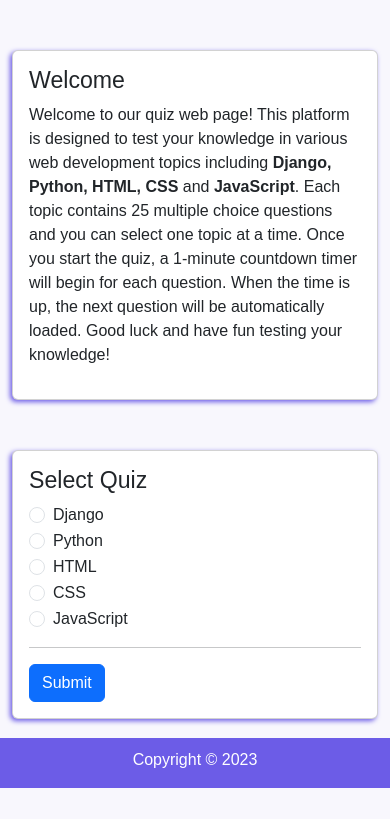
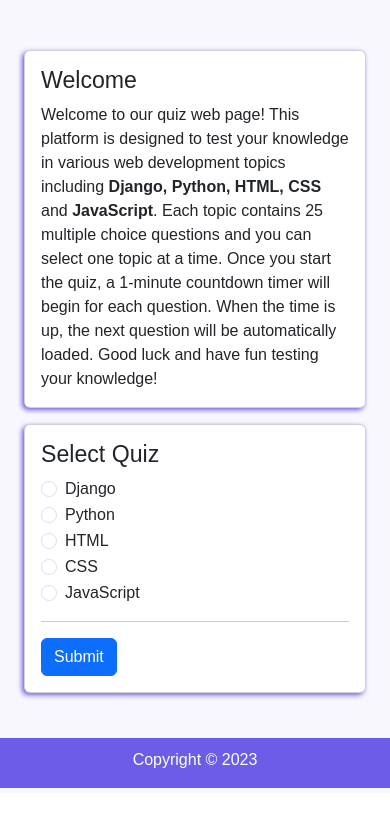
Before and after one commit to phokumc/django-quiz, a Django app: page / in a window 390 px wide. Shown: the part 56-875 px from the top of the page. After the commit the page ends 844 px from the top, so only its background shows below. Run offline with Django 4.2, Linux system fonts and the light colour scheme; some web fonts are replaced.

Commit message:
updated webpages to be mobile friendly

```diff
--- a/quiz_app/templates/home.html
+++ b/quiz_app/templates/home.html
@@ -5,11 +5,11 @@
 {% endblock %}
 
 {% block content %}
-    <div class="quiz-container">
-        <div class="card">
+    <div class="container">
+        <div class="card mb-3">
             <div class="card-body">
                 <h3 class="card-title">Welcome</h3>
-                <p>
+                <p class="card-text">
                     Welcome to our quiz web page! This platform is designed to test your knowledge in various web development
                     topics including <strong>Django, Python, HTML, CSS</strong> and <strong>JavaScript</strong>. Each topic contains 25 multiple choice questions
                     and you can select one topic at a time. Once you start the quiz, a 1-minute countdown timer will begin for each question.
@@ -17,10 +17,8 @@
                 </p>
             </div>
         </div>
-    </div>
 
-    <div class="quiz-container">
-        <div class="card">
+        <div class="card mb-3">
             <div class="card-body">
                 <h3 class="card-title">Select Quiz</h3>
                 <form method="POST" action="{% url 'quiz' %}">
@@ -58,7 +56,7 @@
                         </div>
                     </div>
                     <hr>
-                    <button type="submit" class="btn btn-primary">Submit</button>
+                    <button type="submit" class="btn btn-primary btn-block">Submit</button>
                 </form>
             </div>
         </div>
--- a/quiz_app/templates/quiz.html
+++ b/quiz_app/templates/quiz.html
@@ -4,7 +4,7 @@
 
 {% block content %}
 <div class="container mt-5">
-    <div class="card">
+    <div class="card mb-3">
         <div class="card-body">
             <form method="post" action="{% url 'score' %}">
                 {% csrf_token %}
--- a/quiz_app/templates/score.html
+++ b/quiz_app/templates/score.html
@@ -3,7 +3,7 @@
 {% block title %}Quiz Score{% endblock %}
 
 {% block content %}
-    <div class="card">
+    <div class="card mb-3">
         <div class="card-body">
             <h3 class="card-title px-3">You Scored: {{ score }}/{{ total_questions }}</h3>
             {% if percentage == 100 %}
--- a/quiz_project/settings.py
+++ b/quiz_project/settings.py
@@ -28,7 +28,7 @@ BASE_DIR = Path(__file__).resolve().parent.parent
 SECRET_KEY = os.environ.get('QUIZ_SECRET_KEY')
 
 # SECURITY WARNING: don't run with debug turned on in production!
-DEBUG = False
+DEBUG = True
 
 ALLOWED_HOSTS = ['127.0.0.1', 'localhost', 'django-quizapp.herokuapp.com']
 
```
Also changed, not shown: db.sqlite3.
